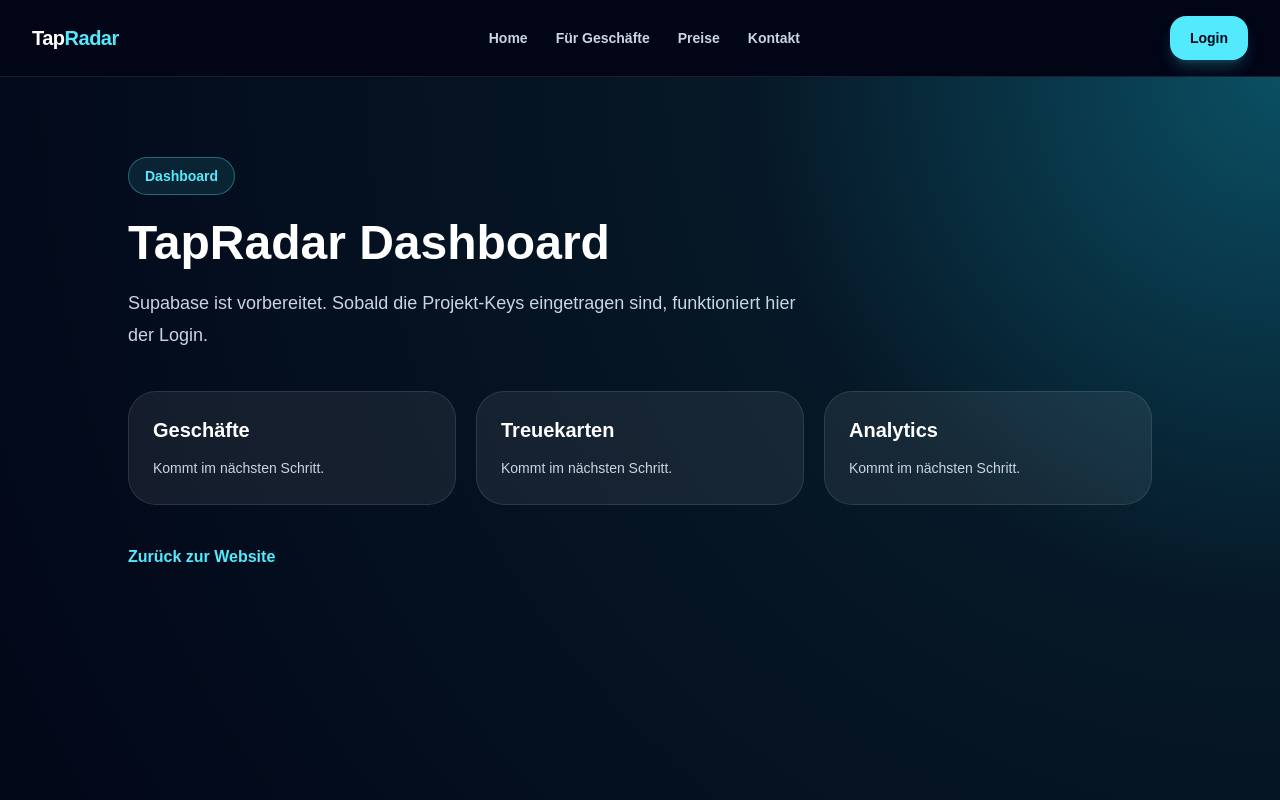
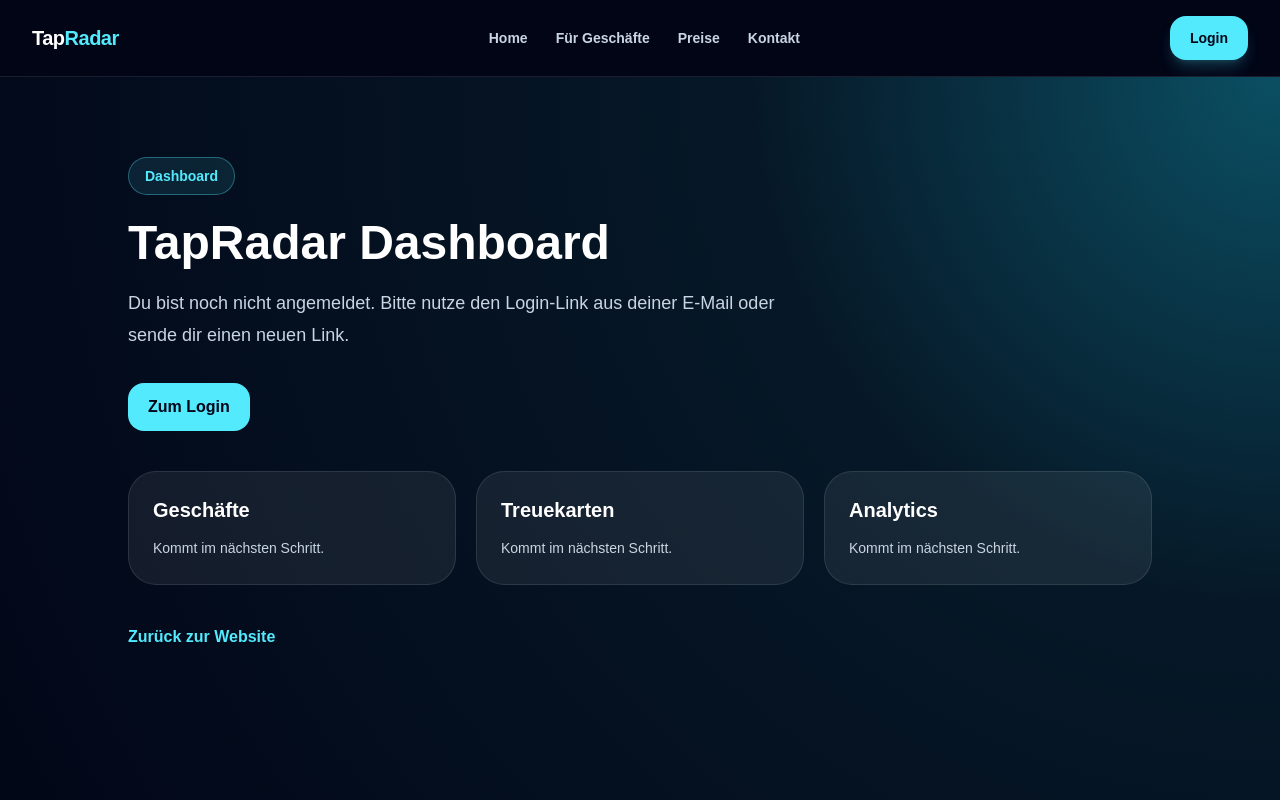
Before and after one commit to G2Next/tapradar-website, a Next.js app: page /dashboard in a window 1280 px wide. Shown: the top 800 px of the page. Built offline with nearby package versions, Linux system fonts and the light colour scheme; no server answers.

Commit message:
Fix Supabase magic link callback

```diff
--- /dev/null
+++ b/src/app/auth/callback/route.ts
@@ -0,0 +1,15 @@
+import { NextResponse } from "next/server";
+import { createClient } from "@/lib/supabase/server";
+
+export async function GET(request: Request) {
+  const requestUrl = new URL(request.url);
+  const code = requestUrl.searchParams.get("code");
+  const next = requestUrl.searchParams.get("next") ?? "/dashboard";
+
+  if (code) {
+    const supabase = await createClient();
+    await supabase.auth.exchangeCodeForSession(code);
+  }
+
+  return NextResponse.redirect(new URL(next, requestUrl.origin));
+}
--- a/src/app/dashboard/page.tsx
+++ b/src/app/dashboard/page.tsx
@@ -22,8 +22,16 @@
         <p className="mt-5 max-w-2xl text-lg leading-8 text-slate-300">
           {email
             ? `Angemeldet als ${email}.`
-            : "Supabase ist vorbereitet. Sobald die Projekt-Keys eingetragen sind, funktioniert hier der Login."}
+            : "Du bist noch nicht angemeldet. Bitte nutze den Login-Link aus deiner E-Mail oder sende dir einen neuen Link."}
         </p>
+        {!email ? (
+          <Link
+            href="/login"
+            className="mt-8 inline-flex rounded-2xl bg-cyan-300 px-5 py-3 font-black text-slate-950"
+          >
+            Zum Login
+          </Link>
+        ) : null}
         <div className="mt-10 grid gap-5 md:grid-cols-3">
           {["Geschäfte", "Treuekarten", "Analytics"].map((item) => (
             <div key={item} className="rounded-[28px] border border-white/10 bg-white/[0.07] p-6">
--- a/src/app/login/page.tsx
+++ b/src/app/login/page.tsx
@@ -19,7 +19,7 @@
       const { error } = await supabase.auth.signInWithOtp({
         email,
         options: {
-          emailRedirectTo: `${window.location.origin}/dashboard`,
+          emailRedirectTo: `${window.location.origin}/auth/callback?next=/dashboard`,
         },
       });
 
--- /dev/null
+++ b/src/app/logout/route.ts
@@ -0,0 +1,11 @@
+import { NextResponse } from "next/server";
+import { createClient } from "@/lib/supabase/server";
+
+export async function GET(request: Request) {
+  const requestUrl = new URL(request.url);
+  const supabase = await createClient();
+
+  await supabase.auth.signOut();
+
+  return NextResponse.redirect(new URL("/", requestUrl.origin));
+}
--- a/src/components/SiteHeader.tsx
+++ b/src/components/SiteHeader.tsx
@@ -1,4 +1,5 @@
 import Link from "next/link";
+import { createClient } from "@/lib/supabase/server";
 
 const navItems = [
   { href: "/", label: "Home" },
@@ -7,7 +8,17 @@
   { href: "/kontakt", label: "Kontakt" },
 ];
 
-export function SiteHeader() {
+export async function SiteHeader() {
+  let isLoggedIn = false;
+
+  try {
+    const supabase = await createClient();
+    const { data } = await supabase.auth.getUser();
+    isLoggedIn = Boolean(data.user);
+  } catch {
+    isLoggedIn = false;
+  }
+
   return (
     <header className="sticky top-0 z-40 border-b border-white/10 bg-[#020617]/85 backdrop-blur">
       <div className="mx-auto flex max-w-7xl items-center justify-between gap-6 px-5 py-4 sm:px-8">
@@ -22,10 +33,10 @@
           ))}
         </nav>
         <Link
-          href="/login"
+          href={isLoggedIn ? "/dashboard" : "/login"}
           className="inline-flex h-11 items-center justify-center rounded-2xl bg-cyan-300 px-5 text-sm font-black text-slate-950 shadow-lg shadow-cyan-300/20 transition hover:-translate-y-0.5 hover:bg-cyan-200"
         >
-          Login
+          {isLoggedIn ? "Dashboard" : "Login"}
         </Link>
       </div>
     </header>
```
